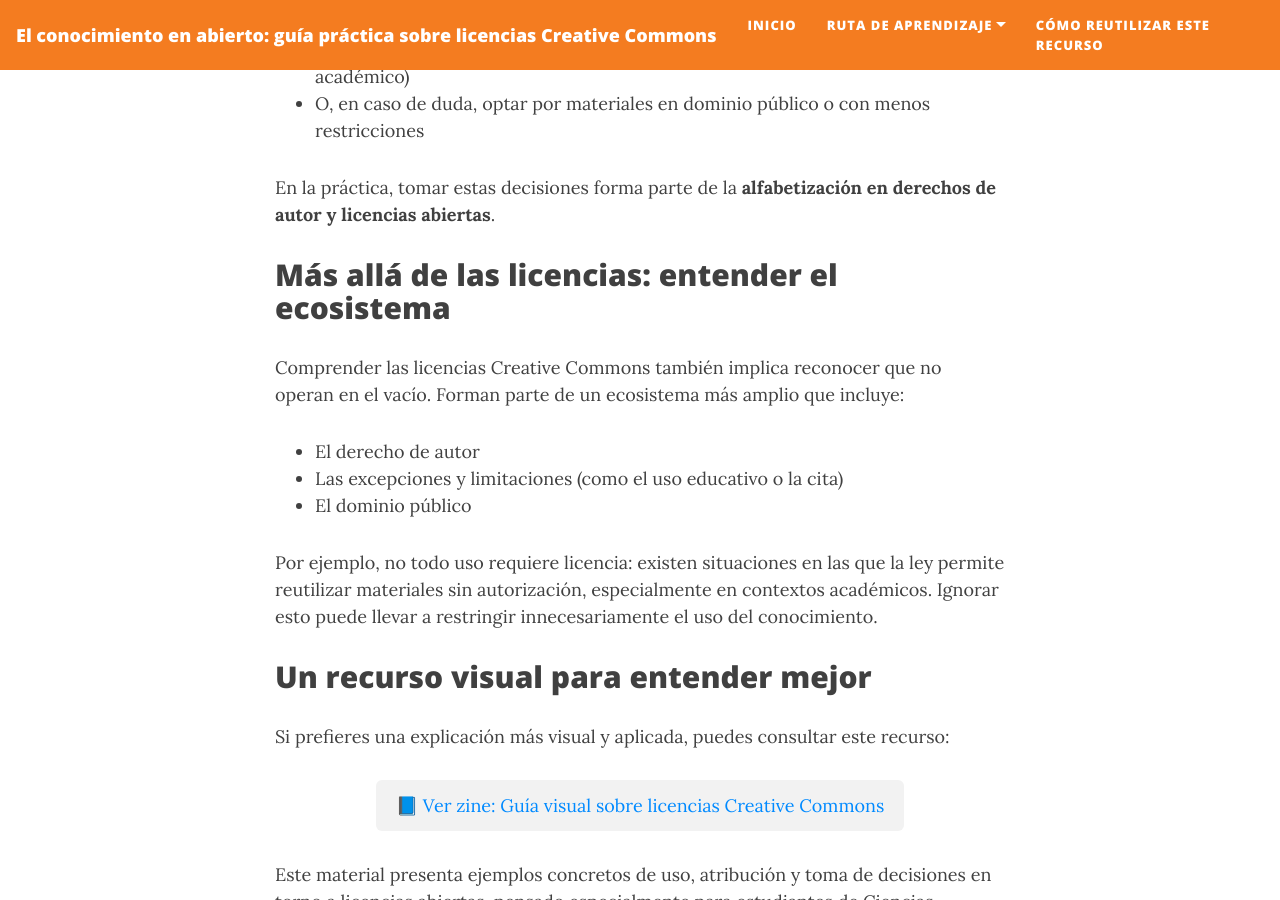
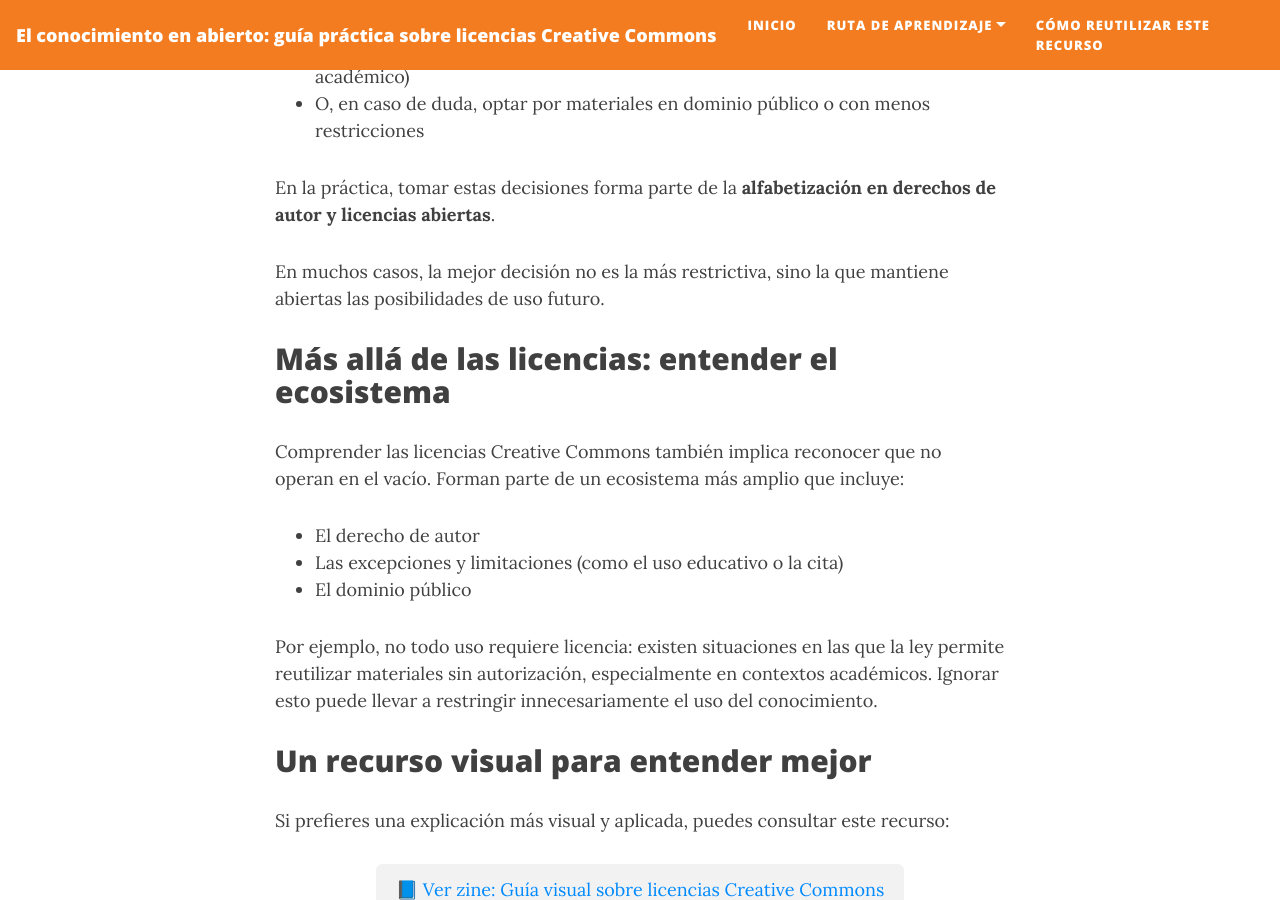
Before and after one commit to rosariorogel/cc-oer-mexico, a Jekyll site: the page built from _pages/licencias-cc.md, in a window 1280 px wide and 900 px high, scrolled down 3428 px. Built offline with Jekyll 4.4.1, drawn with Linux system fonts in a browser that asks for light colours; nearby versions of some CDN libraries.

Commit message:
Update licencias-cc.md

```diff
--- a/_pages/licencias-cc.md
+++ b/_pages/licencias-cc.md
@@ -88,6 +88,8 @@ Tiene varias opciones:
 
 En la práctica, tomar estas decisiones forma parte de la **alfabetización en derechos de autor y licencias abiertas**.
 
+En muchos casos, la mejor decisión no es la más restrictiva, sino la que mantiene abiertas las posibilidades de uso futuro.
+
 ## Más allá de las licencias: entender el ecosistema
 
 Comprender las licencias Creative Commons también implica reconocer que no operan en el vacío. Forman parte de un ecosistema más amplio que incluye:
```
